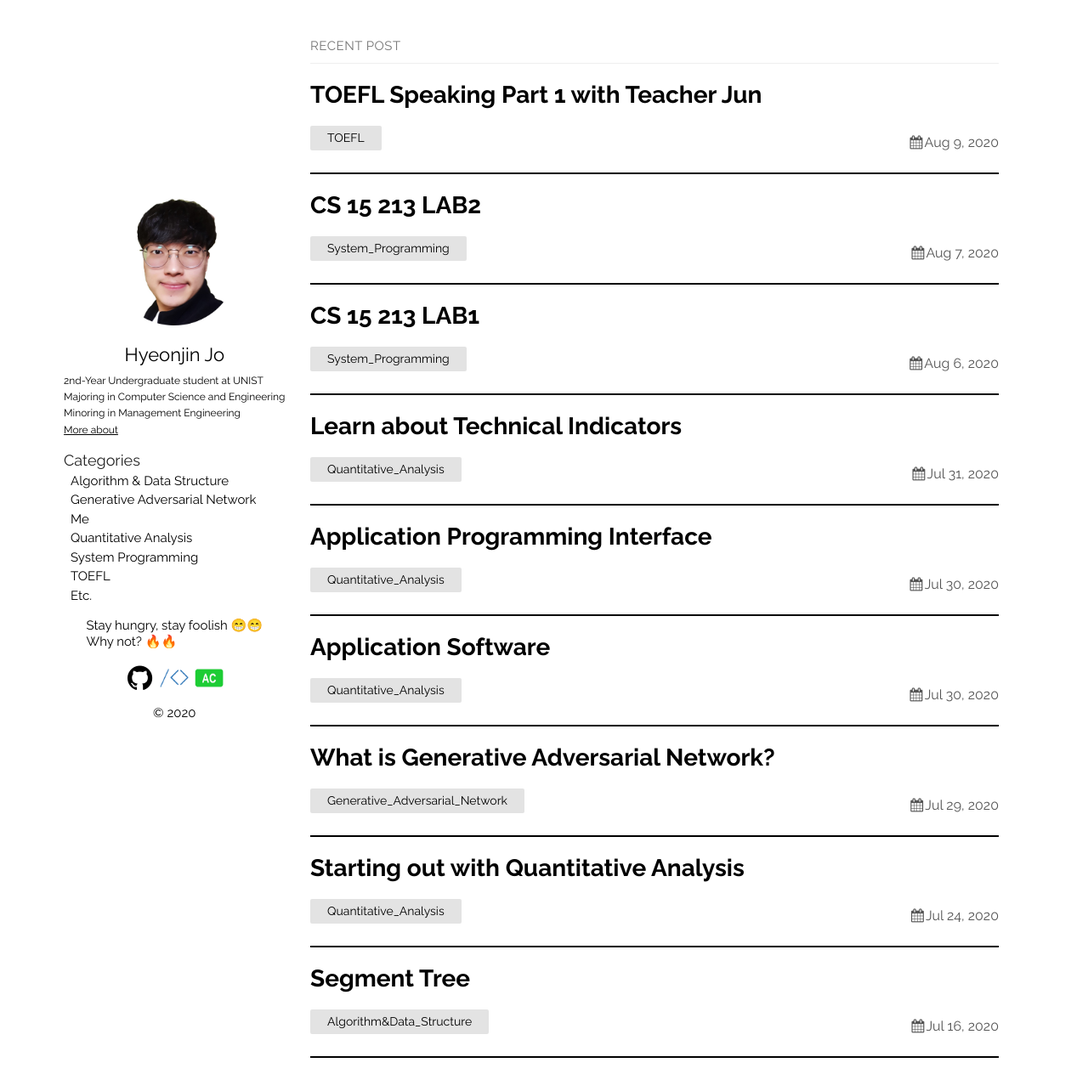
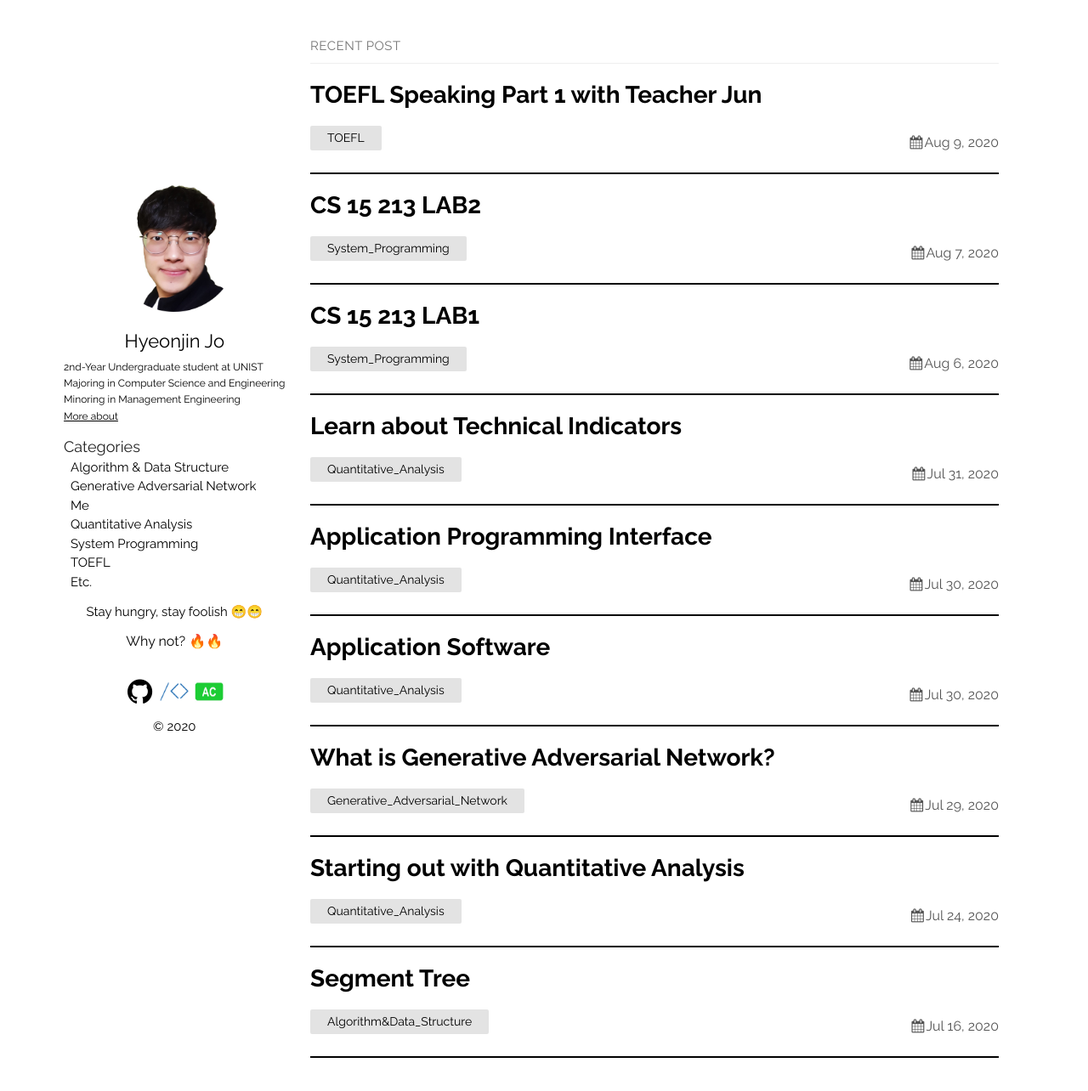
Before and after one commit to thinkin9/thinkin9.github.io, a Jekyll site: the page built from index.md, in a window 1280 px wide and 1290 px high. Shown: the top 1284 px of the window at 85% size. Built offline with Jekyll 4.4.1, drawn with Linux system fonts in a browser that asks for light colours.

Commit message:
20200809

```diff
--- a/_layouts/default.html
+++ b/_layouts/default.html
@@ -90,7 +90,8 @@
           </nav>
         {%- endif -%}
       -->
-      <p style="font-size: 15px;">Stay hungry, stay foolish &#128513;&#128513;<br> Why not? &#128293;&#128293;</p>
+      <p style="font-size: 15px; margin-bottom: 0px;">Stay hungry, stay foolish &#128513;&#128513;</p>
+      <p style="font-size: 15px; margin-top: 0px;"></p>Why not? &#128293;&#128293;</p>
       <ul class="social">
         {%- if site.plainwhite.social_links.github -%}
         <a href="https://github.com/{{ site.plainwhite.social_links.github }}" target="_blank">
```
